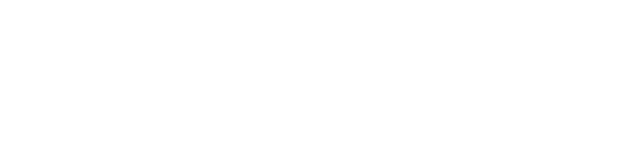
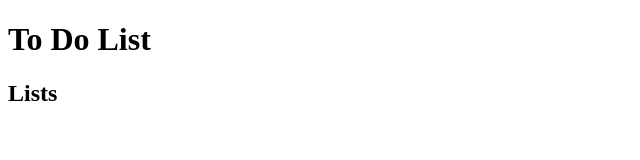
Before and after one commit to deborapianezzer/To-Do-List, a plain HTML site: page index.html in a window 1280 px wide. Shown: the whole page, without its empty margins (0-640 px from the left). Drawn offline with Linux system fonts and the light colour scheme.

Commit message:
Criando o corpo do projeto.

```diff
--- a/index.html
+++ b/index.html
@@ -7,6 +7,13 @@
   <title>To Do List</title>
 </head>
 <body>
-
+  <header>
+    <h1>To Do List</h1>
+  </header>
+  <main>
+    <section id="lists">
+      <h2>Lists</h2>
+    </section>
+  </main>
 </body>
 </html>
```
